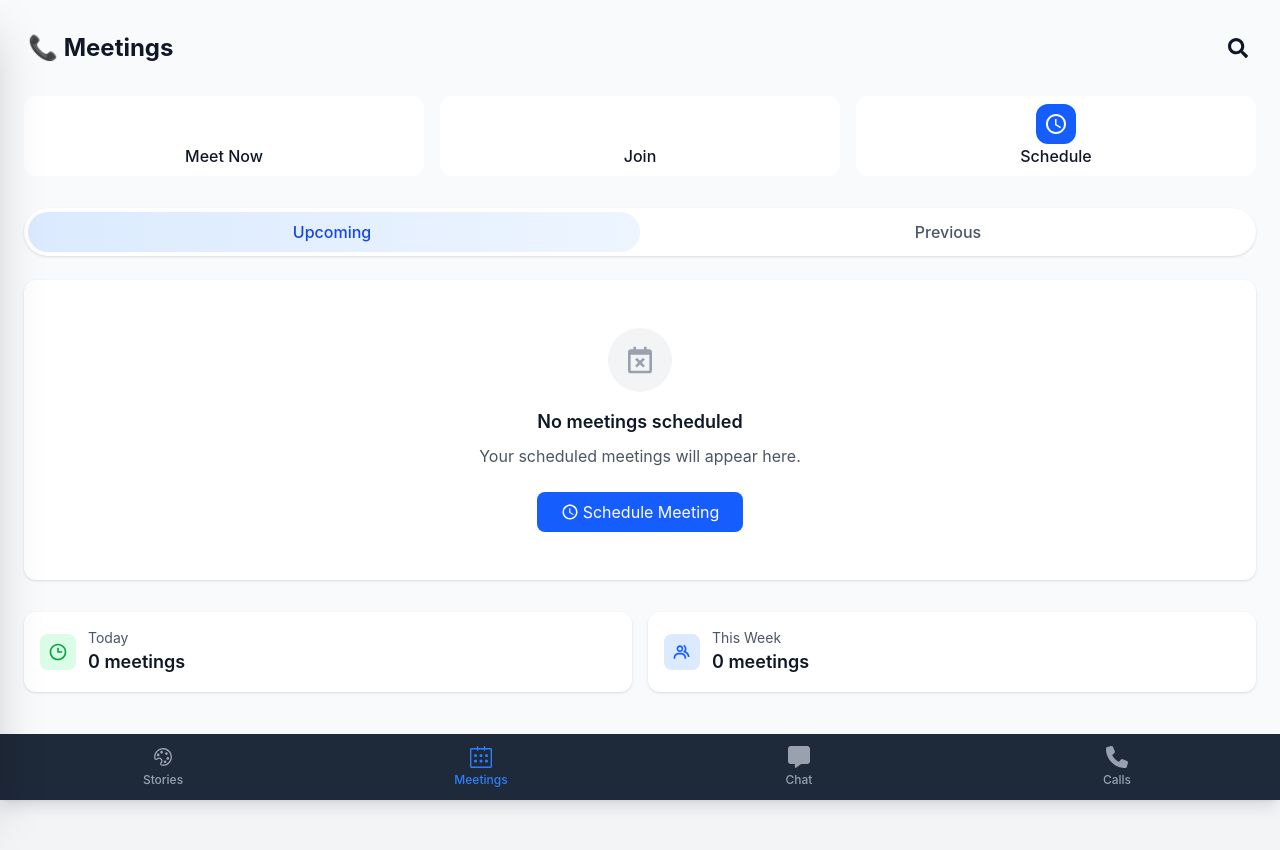
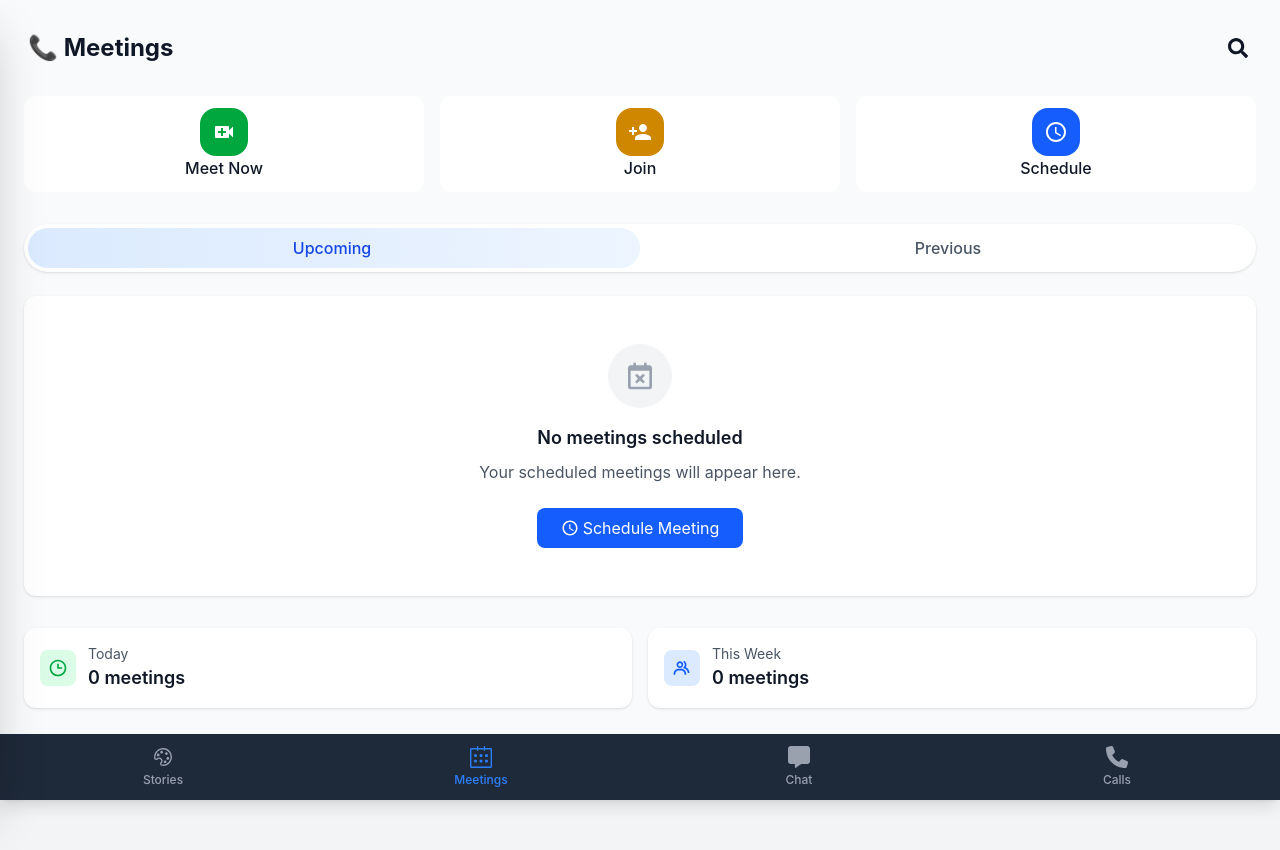
Before and after one commit to beingatushar/arattai, a React (Vite) app: page /meetings in a window 1280 px wide. Shown: the top 850 px of the page. Built offline with nearby package versions, Linux system fonts and the light colour scheme.

Commit message:
ui fixes

```diff
--- a/src/components/QuickActionButton.tsx
+++ b/src/components/QuickActionButton.tsx
@@ -12,10 +12,18 @@ const QuickActionButton = ({
     label,
     description,
     color,
-}: QuickActionButtonProps) => (
-    <div className="flex flex-col items-center  text-center p-2 bg-white dark:bg-gray-800 rounded-xl shadow-3xl hover:shadow-md transition-shadow">
+}: QuickActionButtonProps) => {
+    // Map color props to actual Tailwind classes
+    const colorClasses = {
+        green: "bg-green-600 hover:bg-green-700",
+        yellow: "bg-yellow-600 hover:bg-yellow-700",
+        blue: "bg-blue-600 hover:bg-blue-700",
+    };
+
+    return (
+        <div className="flex flex-col items-center text-center p-3 bg-white dark:bg-gray-800 rounded-xl shadow-3xl hover:shadow-md transition-shadow">
             <button
-            className={`rounded-xl bg-${color}-600 hover:bg-${color}-700 p-2 text-white transition-colors`}
+                className={`rounded-2xl ${colorClasses[color]} p-3 text-white transition-colors`}
             >
                 {icon}
             </button>
@@ -25,5 +33,6 @@ const QuickActionButton = ({
             </p>
         </div>
     );
+};
 
 export default QuickActionButton;
```
Lines whose indentation alone changed are shown as unchanged.
